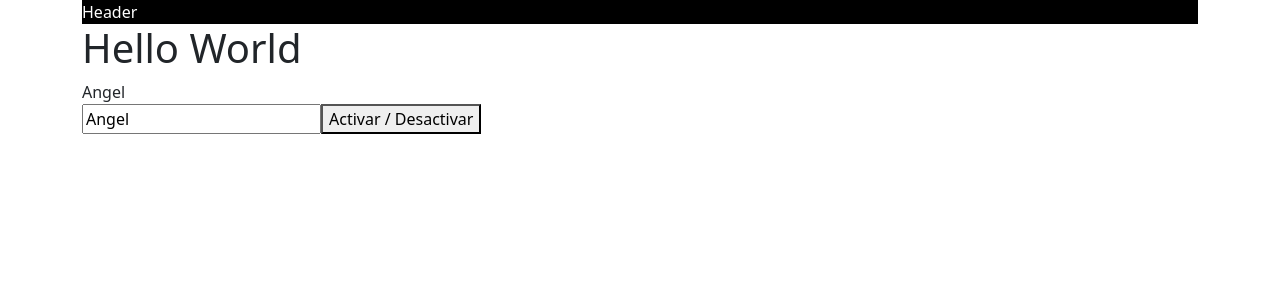
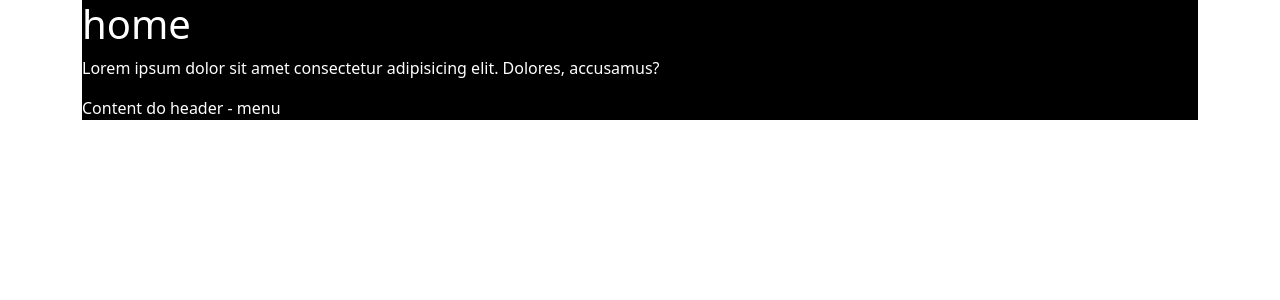
Before and after one commit to angellopez1503/tiago-matos-curso-gratuito-vue3, a Vue app: page / in a window 1280 px wide. Shown: the top 300 px of the page. Built offline with nearby package versions, Linux system fonts and the light colour scheme.

Commit message:
13.Componentes slot

```diff
--- a/src/App.vue
+++ b/src/App.vue
@@ -1,66 +1,28 @@
 <template>
   <div class="container">
-    <the-header v-if="showHeader"></the-header>
-    <h1>Hello World</h1>
-   {{name}}<br>
-   <input type="text" v-model="name">
-   <button @click="showHeader = !showHeader" >Activar / Desactivar</button>
+    <the-header>
+      <template v-slot:title> home </template>
+      <template v-slot:description>
+        <p>
+          Lorem ipsum dolor sit amet consectetur adipisicing elit. Dolores,
+          accusamus?
+        </p>
+      </template>
+      Content do header - menu
+    </the-header>
   </div>
 </template>
 
 <script>
-  import TheHeader from '@/components/TheHeader.vue'
+import TheHeader from "@/components/TheHeader.vue";
 export default {
   name: "App",
   components: {
-    TheHeader
+    TheHeader,
   },
   data() {
-    return {
-      name:"Angel",
-      showHeader:true
-    };
+    return {};
   },
-
-
-    // beforeUpdate(){
-    //     console.log("beforeUpdate",this.name)
-    // },
-
-    // updated(){
-    //   console.log("updated",this.name)
-    // }
-
-
-
-  // beforeCreate(){
-  //  console.log("beforeCreate")
-  //  console.log('Estado : ',this.name);
-  //  console.log("DOM",this.$el)
-  // },
-  // created(){
-  //   console.log("created");
-  //   console.log('Estado : ',this.name);
-  //   console.log("DOM",this.$el)
-  // },
-  // beforeMount(){
-  //   console.log("beforeAmount");
-  //   console.log('Estado : ',this.name);
-  //   console.log("DOM",this.$el)
-  // },
-  // mounted(){
-  //   console.log("mounted");
-  //   console.log('Estado : ',this.name);
-  //   console.log("DOM",this.$el)
-  // },
-  // beforeUnmounted(){
-  //   console.log("beforeUnmounted");
-  // },
-  // unmounted(){
-  //   console.log("unmounted");
-  // }
-
-
 };
 </script>
 
--- a/src/components/TheHeader.vue
+++ b/src/components/TheHeader.vue
@@ -1,33 +1,28 @@
 <template>
-  <header class="header">Header</header>
-
+  <header class="header">
+    <h1 class="title" v-if="$slots.title">
+      <slot name="title"></slot>
+    </h1>
+    <div class="description">
+      <slot name="description"></slot>
+    </div>
+    <div class="content">
+      <slot></slot>
+    </div>
+  </header>
 </template>
 <script>
 export default {
 
+  mounted(){
+    console.log(this.$slots.description)
+  }
 
-  mounted(){
-    console.log("sas")
-    window.addEventListener("resize",this.resize)
-  },
-
-  beforeUnmount(){
-    console.log("beforeUnmount");
-    window.removeEventListener("resize",this.resize)
-  },
-  unmounted(){
-    console.log("unmounted");
-  },
-  methods:{
-    resize($evt){
-      console.log($evt)
-    }
-  }
 };
 </script>
 <style scoped>
- .header{
-  background:#000 ;
+.header {
+  background: #000;
   color: #fff;
- }
+}
 </style>
```
